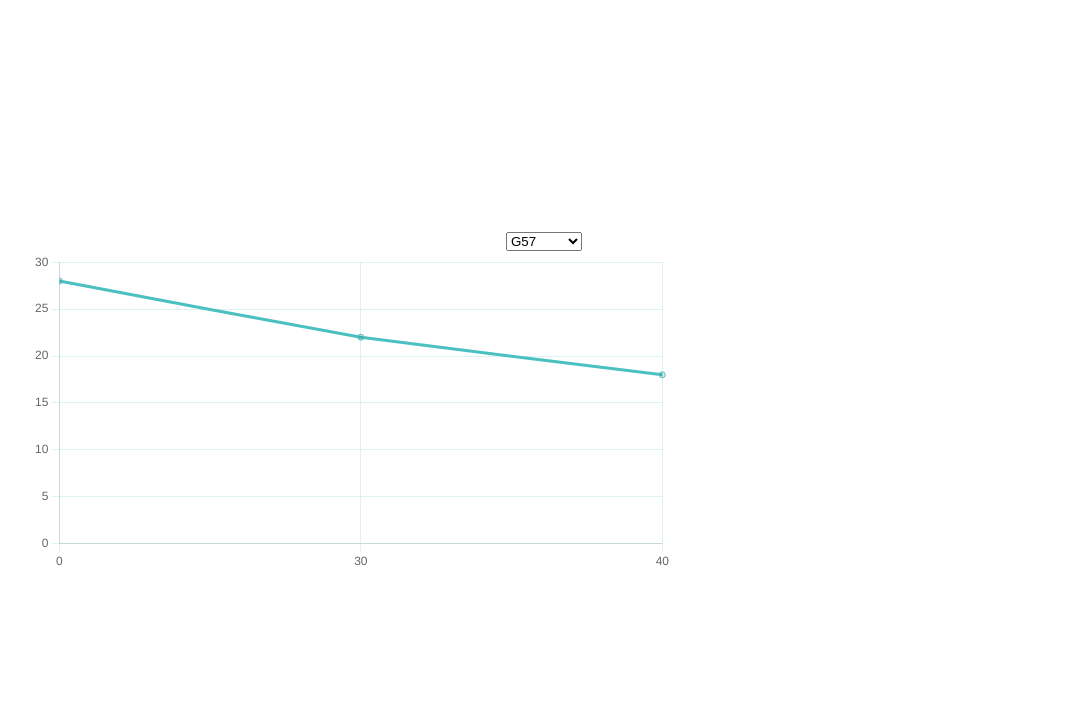
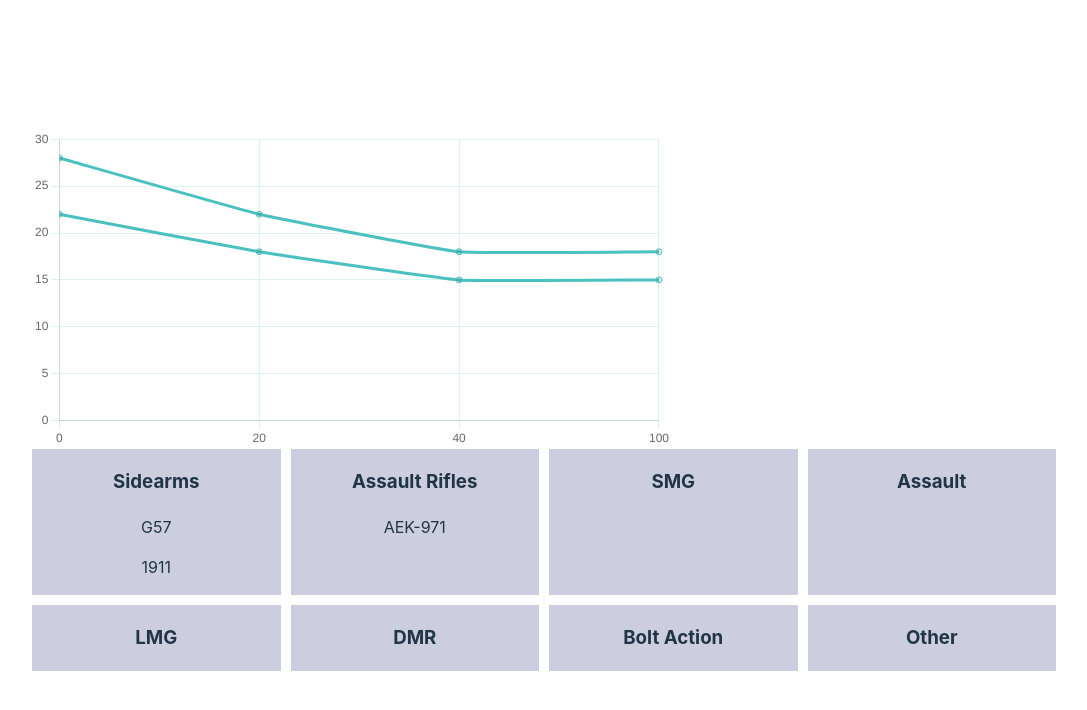
Before and after one commit to keipes/diceplz, a React (Vite) app: page / in a window 1280 px wide. Shown: the top 710 px of the page, without its empty margins (96-1183 px from the left). Built offline with nearby package versions, Linux system fonts and the light colour scheme.

Commit message:
Add weapon selector.

```diff
--- a/src/App.tsx
+++ b/src/App.tsx
@@ -1,8 +1,9 @@
 import { useState } from 'react'
-import reactLogo from './assets/react.svg'
-import viteLogo from '/vite.svg'
+// import reactLogo from './assets/react.svg'
+// import viteLogo from '/vite.svg'
 import './App.css'
-import weapons from './assets/weapons.json'
+import WeaponSelector from './WeaponSelector'
+import weaponData from './assets/weapons.json'
 import { Line } from 'react-chartjs-2'
 
 
@@ -16,9 +17,9 @@ import {
   LinearScale,
   PointElement,
   LineElement,
-  Title,
-  Tooltip,
-  Legend,
+  // Title,
+  // Tooltip,
+  // Legend,
 } from 'chart.js';
 // import { Line } from 'react-chartjs-2';
 // import faker from 'faker';
@@ -36,42 +37,90 @@ ChartJS.register(
 
 
 
+
+// const weaponsMap = {};
+// for (const category of Object.keys(weaponData)) {
+//   // console.log(key);
+//   // console.log(category);
+//   let weapons = weaponData[category];
+//   for (let i = 0; i < weapons.length; i++) {
+//     let weapon = weapons[i];
+//     // console.log(weapon.name);
+//     // store a flattened version of the weapon data so we can retrieve weapon data with only a name,
+//     // rather than a name and a category
+//     weaponsMap[weapon.name] = weapon;
+//   }
+// }
+
+
 function App() {
-  // const [count, setCount] = useState(0)
 
   const [selectedWeapon, setSelectedWeapon] = useState('G57'); // Declare a state variable...
 
-  // console.log(weapons)
-  console.log(selectedWeapon)
 
-  const weaponNames = [];
-  for (const key of Object.keys(weapons)) {
-    // console.log(key);
-    weaponNames.push(key);
+  const [selectedWeapons, setSelectedWeapons] = useState({'G57': true, 'AEK-971': true});
+
+  const datasets = [];
+  const labels = [];
+
+  // const weaponNames = [];
+  for (const category of Object.keys(weaponData)) {
+    // weaponNames.push(category);
+    let weapons = weaponData[category];
+    for (let i = 0; i < weapons.length; i++) {
+      let weapon = weapons[i];
+
+      if (selectedWeapons[weapon.name]) {
+        console.log("selected " + weapon.name);
+        const data = [];
+        let range = 0;
+        let damage = 0;
+        for (let index = 0; index < weapon.damage.length; index = index + 2) {
+          range = weapon.damage[index + 1]
+          damage = weapon.damage[index]
+          data.push(damage)
+          labels.push(range)
+        }
+        if (damage > 0) {
+          data.push(damage)
+          labels.push(100)
         }
 
-  const weapon = weapons[selectedWeapon];
-  // console.log(weapons)
-  // console.log(weapons[selectedWeapon])
-
-  const labels = [];
-  const data = [];
-  for (let index = 0; index < weapon.damage.length; index = index + 2) {
-    // const element = array[index];
-    data.push(weapon.damage[index])
-    labels.push(weapon.damage[index + 1])
-  }
-  const chartData = {
-    // labels: [0, 29, 40],
-    labels: labels,
-    datasets: [{
+        datasets.push({
           label: 'Gun',
-      // data: [30, 20, 15],
           data: data,
           fill: false,
           borderColor: 'rgb(75, 192, 192)',
           tension: 0.1
-    }]
+        })
+      }
+      // console.log(weapon.name);
+      // store a flattened version of the weapon data so we can retrieve weapon data with only a name,
+      // rather than a name and a category
+      // weaponsMap[weapon.name] = weapon;
+    }
+  }
+  console.log(datasets.length);
+
+  // const weapon = weaponData["Sidearms"][0];
+  // const labels = [];
+  // const data = [];
+  // let range = 0;
+  // let damage = 0;
+  // for (let index = 0; index < weapon.damage.length; index = index + 2) {
+  //   range = weapon.damage[index + 1]
+  //   damage = weapon.damage[index]
+  //   data.push(damage)
+  //   labels.push(range)
+  // }
+  // if (damage > 0) {
+  //   data.push(damage)
+  //   labels.push(100)
+  // }
+  const chartData = {
+    // labels: labels,
+    labels: [0, 20, 40, 100],
+    datasets: datasets
   }
 
 
@@ -81,32 +130,29 @@ function App() {
         grid: {
           color: 'rgba(75, 192, 192, 0.2)',
         },
-        min: 0
+        min: 0,
       },
       x: {
         grid: {
           color: 'rgba(75, 192, 192, 0.2)',
         },
-        min: 0
+        min: 0,
       }
     }
   }
   return (
     <>
       <div>
-      <select name="weapons" id="weapons" onChange={e => setSelectedWeapon(e.target.value)} value={selectedWeapon}>
-        {weaponNames.map(name => (<option value={name}>{name}</option>))}
-        {/* <option value="volvo">Volvo</option>
-        <option value="saab">Saab</option>
-        <option value="mercedes">Mercedes</option>
-        <option value="audi">Audi</option> */}
-      </select>
         <div className="chart-container">
           <Line data={chartData} options={options}/>
+        </div>
+        <div className="weapon-selector">
+          <WeaponSelector selectedWeapons={selectedWeapons} setSelectedWeapons={setSelectedWeapons}/>
         </div>
       </div>
     </>
   )
 }
 
+
 export default App
--- /dev/null
+++ b/src/Weapon.tsx
@@ -0,0 +1,43 @@
+// import { useState } from 'react'
+// import reactLogo from './assets/react.svg'
+// import viteLogo from '/vite.svg'
+// import './App.css'
+// import './WeaponSelector.css'
+// import weapons from './assets/weapons.json'
+// import { Line } from 'react-chartjs-2'
+
+
+interface WeaponProps {
+    name: string,
+    selectedWeapons: {string: boolean},
+    setSelectedWeapons: Function
+}
+
+function Weapon(props: WeaponProps) {
+
+  const clickHandler = (o) => {
+    let newSelectedWeapons = {};
+    let add = true;
+    for (const selectedWeapon of Object.keys(props.selectedWeapons)) {
+        if (selectedWeapon == props.name) {
+            add = false;
+        } else {
+            newSelectedWeapons[selectedWeapon] = true;
+        }
+    }
+    if (add) {
+        newSelectedWeapons[props.name] = true;
+    }
+    props.setSelectedWeapons(newSelectedWeapons);
+    // console.log(props.selectedWeapons);
+    // console.log(o.target.value);
+  }
+  return (
+    <div className="weapon">
+      <p onClick={clickHandler}>{props.name}</p>
+    </div>
+  )
+}
+
+
+export default Weapon
--- /dev/null
+++ b/src/WeaponCategory.tsx
@@ -0,0 +1,45 @@
+import { useState } from 'react'
+// import reactLogo from './assets/react.svg'
+// import viteLogo from '/vite.svg'
+// import './App.css'
+import './WeaponSelector.css'
+import Weapon from './Weapon'
+// import { Line } from 'react-chartjs-2'
+import weaponData from './assets/weapons.json'
+
+
+
+interface WeaponCategoryProps {
+    title: string,
+    selectedWeapons: {string: boolean},
+    setSelectedWeapons: Function
+}
+
+function WeaponCategory(props: WeaponCategoryProps) {
+  // let categories = [];
+  // for (const category of Object.keys(weaponData)) {
+  //   categories.push(<WeaponCategory title={category}/>)
+  // }
+
+  let weaponElements = [];
+  let weapons = weaponData[props.title];
+  for (let i = 0; i < weapons.length; i++) {
+    let weapon = weapons[i];
+    weaponElements.push(<Weapon name={weapon.name} key={weapon.name} selectedWeapons={props.selectedWeapons} setSelectedWeapons={props.setSelectedWeapons}/>)
+    // console.log(weapon.name);
+    // store a flattened version of the weapon data so we can retrieve weapon data with only a name,
+    // rather than a name and a category
+    // weaponsMap[weapon.name] = weapon;
+  }
+
+  return (
+    <div className="weapon-category">
+      <h3>{props.title}</h3>
+      {weaponElements}
+      {/* <Weapon name="gunny gun"/> */}
+    </div>
+  )
+}
+
+
+export default WeaponCategory
--- /dev/null
+++ b/src/WeaponSelector.css
@@ -0,0 +1,16 @@
+.weapon-selector {
+    /* display: grid;
+    grid-template-columns: repeat(3, 1fr);
+    gap: 10px;
+    grid-auto-columns: minmax(100px, auto); */
+
+    display: grid;
+    grid-template-columns: repeat(4, 1fr);
+    gap: 10px;
+}
+
+.weapon-category {
+    background-color:rgba(0,12,100,0.2);
+    /* display: grid;
+    grid-row: 1 */
+}
--- /dev/null
+++ b/src/WeaponSelector.tsx
@@ -0,0 +1,30 @@
+import './WeaponSelector.css'
+import weaponData from './assets/weapons.json'
+import WeaponCategory from './WeaponCategory'
+
+
+interface WeaponSelectorProps {
+    selectedWeapons: {string: boolean},
+    setSelectedWeapons: Function
+}
+
+function WeaponSelector(props: WeaponSelectorProps) {
+  let categories = [];
+  for (const category of Object.keys(weaponData)) {
+    categories.push(<WeaponCategory title={category} key={category} selectedWeapons={props.selectedWeapons} setSelectedWeapons={props.setSelectedWeapons} />)
+  }
+  return (
+    <>
+        {categories}
+        {/* <WeaponCategory title="Sidearms"/>
+        <WeaponCategory title="SMG"/>
+        <WeaponCategory title="Assault"/>
+        <WeaponCategory title="LMG"/>
+        <WeaponCategory title="DMR"/>
+        <WeaponCategory title="Bolt Action"/>
+        <WeaponCategory title="Other"/> */}
+    </>
+  )
+}
+
+export default WeaponSelector
--- a/src/assets/weapons.json
+++ b/src/assets/weapons.json
@@ -1,5 +1,8 @@
 {
-    "G57": {
+
+    "Sidearms": [
+        {
+            "name": "G57",
             "velocity": 355,
             "damage": [
                 28, 0,
@@ -10,7 +13,22 @@
                 450, 577, 0
             ]
         },
-    "AEK-971": {
+        {
+            "name": "1911",
+            "velocity": 260,
+            "damage": [
+                34, 0,
+                20, 40,
+                16, 50
+            ],
+            "rpm": [
+                359, 0, 0
+            ]
+        }
+    ],
+    "Assault Rifles": [
+        {
+            "name": "AEK-971",
             "velocity": 750,
             "damage": [
                 22, 0,
@@ -21,4 +39,11 @@
                 513, 599, 898
             ]
         }
+    ],
+    "SMG": [],
+    "Assault": [],
+    "LMG": [],
+    "DMR": [],
+    "Bolt Action": [],
+    "Other": []
 }
```
Lines whose indentation alone changed are shown as unchanged.
